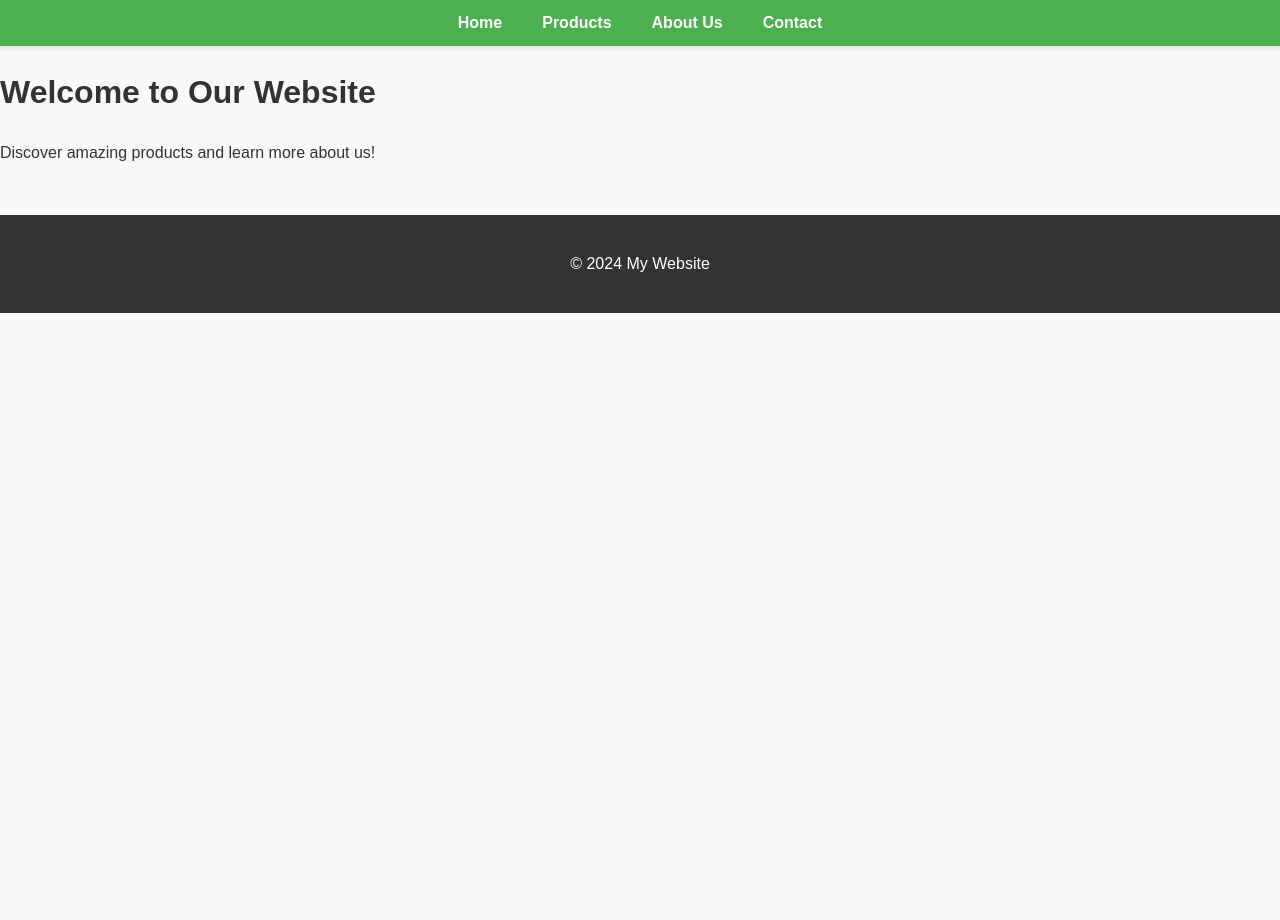
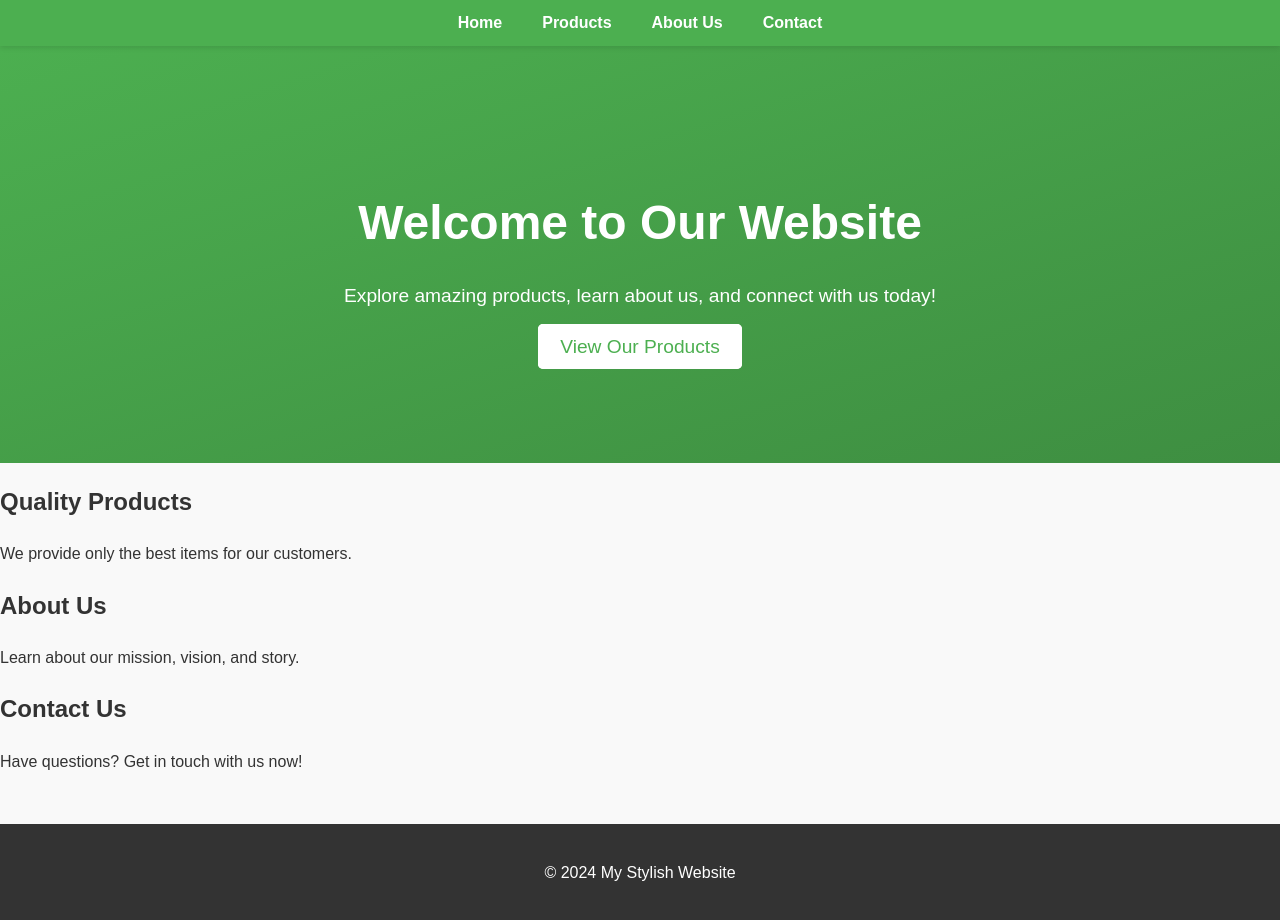
Before and after one commit to Saein20/websitepractice, a plain HTML site: page index.html in a window 1280 px wide. Before the commit the page ends 800 px from the top, so only its background shows below. Drawn offline with Linux system fonts and the light colour scheme.

Commit message:
Update index.html

```diff
--- a/index.html
+++ b/index.html
@@ -18,11 +18,28 @@
         </nav>
     </header>
     <main>
-        <h1>Welcome to Our Website</h1>
-        <p>Discover amazing products and learn more about us!</p>
+        <section class="hero">
+            <h1>Welcome to Our Website</h1>
+            <p>Explore amazing products, learn about us, and connect with us today!</p>
+            <a href="products.html" class="button">View Our Products</a>
+        </section>
+        <section class="features">
+            <div class="feature-box">
+                <h2>Quality Products</h2>
+                <p>We provide only the best items for our customers.</p>
+            </div>
+            <div class="feature-box">
+                <h2>About Us</h2>
+                <p>Learn about our mission, vision, and story.</p>
+            </div>
+            <div class="feature-box">
+                <h2>Contact Us</h2>
+                <p>Have questions? Get in touch with us now!</p>
+            </div>
+        </section>
     </main>
     <footer>
-        <p>&copy; 2024 My Website</p>
+        <p>&copy; 2024 My Stylish Website</p>
     </footer>
 </body>
 </html>
```
